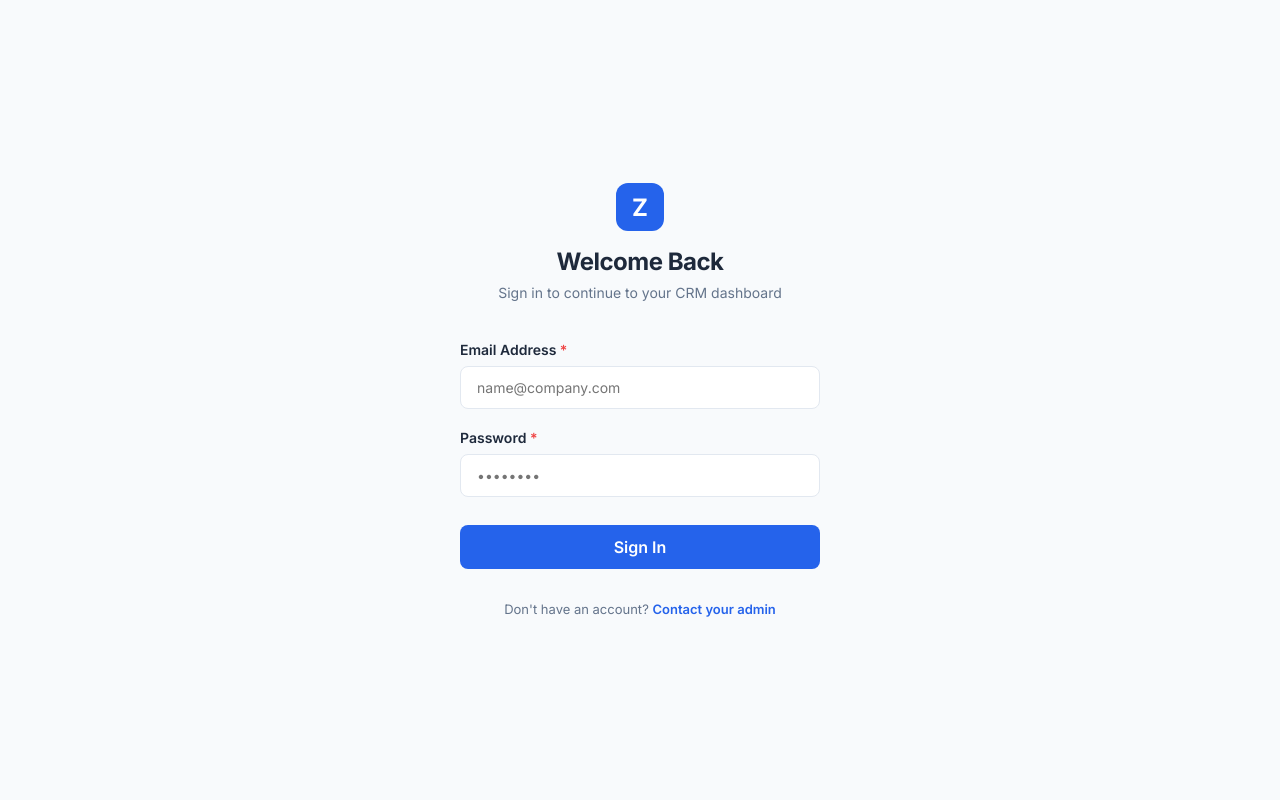
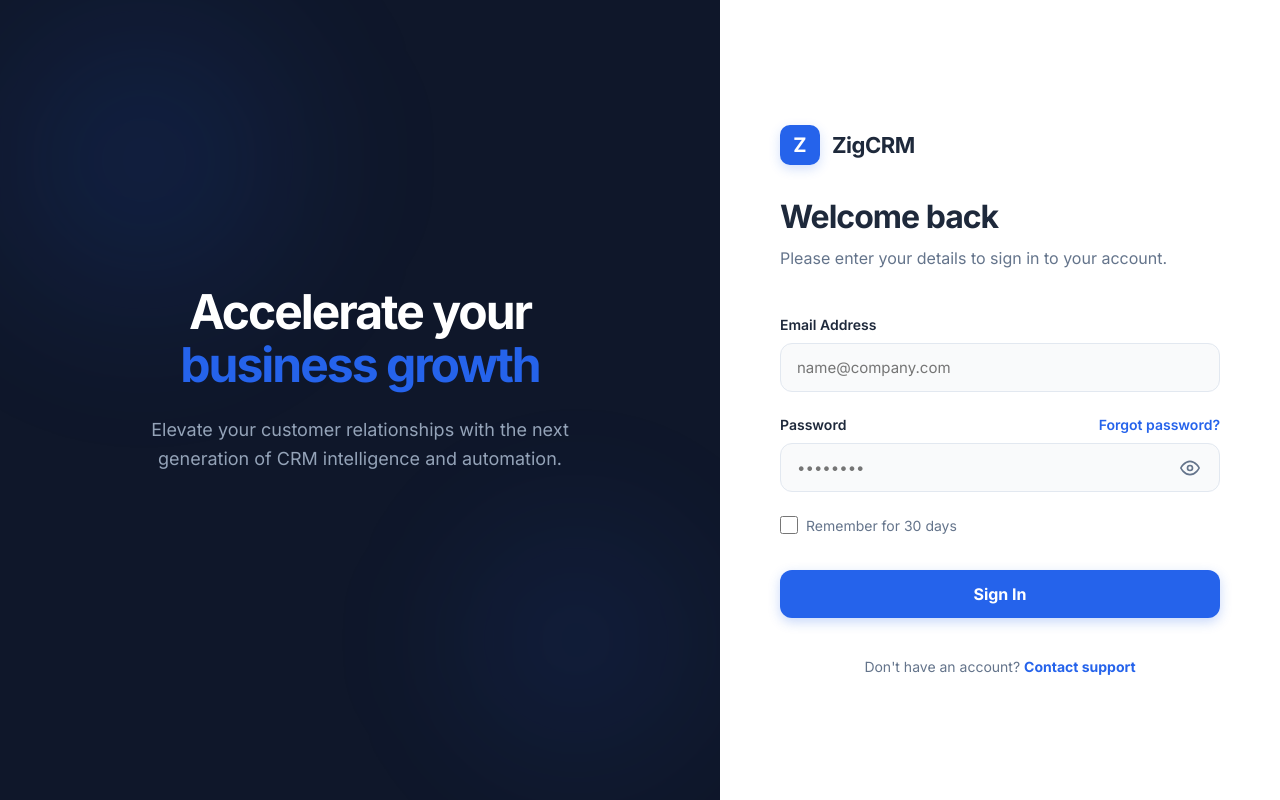
Before and after one commit to akhilmk-dev/zigcrm-admin, a React (Vite) app: page /login in a window 1280 px wide. Built offline with nearby package versions, Linux system fonts and the light colour scheme.

Commit message:
added eye button for password and changed the login page design

```diff
--- a/src/pages/Login.jsx
+++ b/src/pages/Login.jsx
@@ -5,6 +5,8 @@ import api from '../api/axiosConfig';
 
 export default function Login() {
   const [error, setError] = useState('');
+
+  const [showPassword, setShowPassword] = useState(false);
 
   const formik = useFormik({
     initialValues: {
@@ -39,54 +41,145 @@ export default function Login() {
       display: 'flex',
       minHeight: '100vh',
       width: '100vw',
+      backgroundColor: '#fff',
+      overflow: 'hidden',
+      fontFamily: "'Inter', sans-serif"
+    }}>
+      {/* Left Side: Branding/Visual (Desktop only) */}
+      <div
+        id="branding-side"
+        style={{
+          flex: '1.2',
+          backgroundColor: '#0f172a',
+          position: 'relative',
+          display: 'flex',
+          flexDirection: 'column',
           justifyContent: 'center',
           alignItems: 'center',
-      backgroundColor: 'var(--bg-main)',
-      padding: '24px'
+          padding: '60px',
+          overflow: 'hidden'
+        }}
+      >
+        {/* Abstract Background Decoration */}
+        <div style={{
+          position: 'absolute',
+          top: '-10%',
+          left: '-10%',
+          width: '60%',
+          height: '60%',
+          background: 'radial-gradient(circle, rgba(37, 99, 235, 0.15) 0%, rgba(15, 23, 42, 0) 70%)',
+          filter: 'blur(60px)'
+        }} />
+        <div style={{
+          position: 'absolute',
+          bottom: '-5%',
+          right: '-5%',
+          width: '50%',
+          height: '50%',
+          background: 'radial-gradient(circle, rgba(37, 99, 235, 0.1) 0%, rgba(15, 23, 42, 0) 70%)',
+          filter: 'blur(50px)'
+        }} />
+
+        <div style={{ position: 'relative', zIndex: 3, maxWidth: '480px', textAlign: 'center' }}>
+          <div style={{
+            fontSize: '48px',
+            fontWeight: '900',
+            color: '#fff',
+            marginBottom: '24px',
+            lineHeight: '1.1',
+            letterSpacing: '-2px'
+          }}>
+            Accelerate your <span style={{ color: 'var(--primary)' }}>business growth</span>
+          </div>
+          <p style={{ color: '#94a3b8', fontSize: '18px', lineHeight: '1.6', marginBottom: '40px' }}>
+            Elevate your customer relationships with the next generation of CRM intelligence and automation.
+          </p>
+        </div>
+      </div>
+
+      {/* Right Side: Login Form */}
+      <div
+        id="login-form-container"
+        style={{
+          flex: '1',
+          display: 'flex',
+          flexDirection: 'column',
+          justifyContent: 'center',
+          padding: '40px 60px',
+          maxWidth: '560px',
+          margin: '0 auto',
+          zIndex: 2
+        }}
+      >
+        <div style={{ marginBottom: '48px' }}>
+          <div style={{
+            display: 'flex',
+            alignItems: 'center',
+            gap: '12px',
+            marginBottom: '32px'
           }}>
             <div style={{
-        padding: '48px 40px',
-        width: '100%',
-        maxWidth: '440px',
-      }}>
-        <div style={{ textAlign: 'center', marginBottom: '40px' }}>
-          <div style={{
-            width: '48px',
-            height: '48px',
+              width: '40px',
+              height: '40px',
               backgroundColor: 'var(--primary)',
-            borderRadius: '12px',
-            margin: '0 auto 16px',
+              borderRadius: '10px',
               display: 'flex',
               alignItems: 'center',
               justifyContent: 'center',
               color: '#fff',
-            fontWeight: 'bold',
-            fontSize: '24px'
+              fontWeight: '800',
+              fontSize: '20px',
+              boxShadow: '0 4px 12px rgba(37, 99, 235, 0.2)'
             }}>Z</div>
-          <h2 style={{ fontSize: '24px', fontWeight: '800', color: 'var(--text-main)', letterSpacing: '-0.5px' }}>Welcome Back</h2>
-          <p style={{ color: 'var(--text-muted)', marginTop: '8px', fontSize: '14px' }}>Sign in to continue to your CRM dashboard</p>
+            <span style={{
+              fontSize: '22px',
+              fontWeight: '700',
+              color: 'var(--text-main)',
+              letterSpacing: '-0.5px'
+            }}>ZigCRM</span>
+          </div>
+
+          <h1 style={{
+            fontSize: '32px',
+            fontWeight: '800',
+            color: 'var(--text-main)',
+            marginBottom: '12px',
+            letterSpacing: '-1px'
+          }}>Welcome back</h1>
+          <p style={{ color: 'var(--text-muted)', fontSize: '16px' }}>
+            Please enter your details to sign in to your account.
+          </p>
         </div>
 
         {error && (
           <div style={{
-            backgroundColor: '#fef2f2',
-            color: 'var(--danger)',
-            padding: '12px 16px',
-            borderRadius: 'var(--radius)',
+            backgroundColor: '#fff1f2',
+            color: '#e11d48',
+            padding: '14px 16px',
+            borderRadius: '12px',
             fontSize: '14px',
-            marginBottom: '24px',
-            border: '1px solid #fee2e2',
+            marginBottom: '28px',
+            border: '1px solid #ffe4e6',
+            display: 'flex',
+            alignItems: 'center',
+            gap: '10px',
             fontWeight: '500'
           }}>
+            <svg width="18" height="18" viewBox="0 0 24 24" fill="none" stroke="currentColor" strokeWidth="2.5" strokeLinecap="round" strokeLinejoin="round"><circle cx="12" cy="12" r="10"/><line x1="12" y1="8" x2="12" y2="12"/><line x1="12" y1="16" x2="12.01" y2="16"/></svg>
             {error}
           </div>
         )}
 
-        <form onSubmit={formik.handleSubmit} style={{ display: 'flex', flexDirection: 'column', gap: '20px' }}>
+        <form onSubmit={formik.handleSubmit} style={{ display: 'flex', flexDirection: 'column', gap: '24px' }}>
           <div>
-            <label style={{ display: 'block', marginBottom: '8px', fontSize: '14px', fontWeight: '600', color: 'var(--text-main)' }}>
-                Email Address <span style={{ color: 'var(--danger)' }}>*</span>
-            </label>
+            <label style={{
+              display: 'block',
+              marginBottom: '10px',
+              fontSize: '14px',
+              fontWeight: '600',
+              color: 'var(--text-main)'
+            }}>Email Address</label>
+            <div style={{ position: 'relative' }}>
               <input
                 name="email"
                 type="email"
@@ -96,69 +189,175 @@ export default function Login() {
                 onBlur={formik.handleBlur}
                 style={{
                   width: '100%',
-                padding: '12px 16px',
-                borderRadius: 'var(--radius)',
-                border: `1px solid ${formik.touched.email && formik.errors.email ? 'var(--danger)' : 'var(--border)'}`,
-                backgroundColor: '#fff',
-                fontSize: '14px',
+                  padding: '14px 16px',
+                  borderRadius: '12px',
+                  border: `1.5px solid ${formik.touched.email && formik.errors.email ? 'var(--danger)' : 'var(--border)'}`,
+                  backgroundColor: '#f9fafb',
+                  fontSize: '15px',
                   outline: 'none',
-                transition: 'border-color 0.2s'
+                  transition: 'all 0.2s cubic-bezier(0.4, 0, 0.2, 1)',
+                  color: 'var(--text-main)'
+                }}
+                onFocus={(e) => {
+                  if (!(formik.touched.email && formik.errors.email)) {
+                    e.target.style.borderColor = 'var(--primary)';
+                    e.target.style.backgroundColor = '#fff';
+                    e.target.style.boxShadow = '0 0 0 4px rgba(37, 99, 235, 0.1)';
+                  }
+                }}
+                onBlur={(e) => {
+                  formik.handleBlur(e);
+                  if (!(formik.touched.email && formik.errors.email)) {
+                    e.target.style.borderColor = 'var(--border)';
+                    e.target.style.backgroundColor = '#f9fafb';
+                    e.target.style.boxShadow = 'none';
+                  }
                 }}
               />
+            </div>
             {formik.touched.email && formik.errors.email && (
-                <div style={{ color: 'var(--danger)', fontSize: '12px', marginTop: '4px' }}>{formik.errors.email}</div>
+                <div style={{ color: 'var(--danger)', fontSize: '12px', marginTop: '6px', fontWeight: '500' }}>{formik.errors.email}</div>
             )}
           </div>
+
           <div>
-            <label style={{ display: 'block', marginBottom: '8px', fontSize: '14px', fontWeight: '600', color: 'var(--text-main)' }}>
-                Password <span style={{ color: 'var(--danger)' }}>*</span>
-            </label>
+            <div style={{ display: 'flex', justifyContent: 'space-between', marginBottom: '10px' }}>
+              <label style={{ fontSize: '14px', fontWeight: '600', color: 'var(--text-main)' }}>Password</label>
+              <a href="#" style={{ fontSize: '14px', fontWeight: '600', color: 'var(--primary)', textDecoration: 'none' }}>Forgot password?</a>
+            </div>
+            <div style={{ position: 'relative' }}>
               <input
                 name="password"
-              type="password"
+                type={showPassword ? 'text' : 'password'}
                 placeholder="••••••••"
                 value={formik.values.password}
                 onChange={formik.handleChange}
                 onBlur={formik.handleBlur}
                 style={{
                   width: '100%',
-                padding: '12px 16px',
-                borderRadius: 'var(--radius)',
-                border: `1px solid ${formik.touched.password && formik.errors.password ? 'var(--danger)' : 'var(--border)'}`,
-                backgroundColor: '#fff',
-                fontSize: '14px',
+                  padding: '14px 16px',
+                  paddingRight: '48px',
+                  borderRadius: '12px',
+                  border: `1.5px solid ${formik.touched.password && formik.errors.password ? 'var(--danger)' : 'var(--border)'}`,
+                  backgroundColor: '#f9fafb',
+                  fontSize: '15px',
                   outline: 'none',
-                transition: 'border-color 0.2s'
+                  transition: 'all 0.2s cubic-bezier(0.4, 0, 0.2, 1)',
+                  color: 'var(--text-main)'
+                }}
+                onFocus={(e) => {
+                  if (!(formik.touched.password && formik.errors.password)) {
+                    e.target.style.borderColor = 'var(--primary)';
+                    e.target.style.backgroundColor = '#fff';
+                    e.target.style.boxShadow = '0 0 0 4px rgba(37, 99, 235, 0.1)';
+                  }
+                }}
+                onBlur={(e) => {
+                  formik.handleBlur(e);
+                  if (!(formik.touched.password && formik.errors.password)) {
+                    e.target.style.borderColor = 'var(--border)';
+                    e.target.style.backgroundColor = '#f9fafb';
+                    e.target.style.boxShadow = 'none';
+                  }
                 }}
               />
+              <button
+                type="button"
+                onClick={() => setShowPassword(!showPassword)}
+                style={{
+                  position: 'absolute',
+                  right: '12px',
+                  top: '50%',
+                  transform: 'translateY(-50%)',
+                  background: 'none',
+                  border: 'none',
+                  padding: '8px',
+                  cursor: 'pointer',
+                  color: 'var(--text-muted)',
+                  display: 'flex',
+                  alignItems: 'center',
+                  justifyContent: 'center',
+                  borderRadius: '8px',
+                  transition: 'background-color 0.2s'
+                }}
+                onMouseOver={(e) => e.currentTarget.style.backgroundColor = '#f1f5f9'}
+                onMouseOut={(e) => e.currentTarget.style.backgroundColor = 'transparent'}
+              >
+                {showPassword ? (
+                  <svg width="20" height="20" viewBox="0 0 24 24" fill="none" stroke="currentColor" strokeWidth="2" strokeLinecap="round" strokeLinejoin="round"><path d="M17.94 17.94A10.07 10.07 0 0 1 12 20c-7 0-11-8-11-8a18.45 18.45 0 0 1 5.06-5.94M9.9 4.24A9.12 9.12 0 0 1 12 4c7 0 11 8 11 8a18.5 18.5 0 0 1-2.16 3.19m-6.72-1.07a3 3 0 1 1-4.24-4.24"></path><line x1="1" y1="1" x2="23" y2="23"></line></svg>
+                ) : (
+                  <svg width="20" height="20" viewBox="0 0 24 24" fill="none" stroke="currentColor" strokeWidth="2" strokeLinecap="round" strokeLinejoin="round"><path d="M1 12s4-8 11-8 11 8 11 8-4 8-11 8-11-8-11-8z"></path><circle cx="12" cy="12" r="3"></circle></svg>
+                )}
+              </button>
+            </div>
             {formik.touched.password && formik.errors.password && (
-                <div style={{ color: 'var(--danger)', fontSize: '12px', marginTop: '4px' }}>{formik.errors.password}</div>
+                <div style={{ color: 'var(--danger)', fontSize: '12px', marginTop: '6px', fontWeight: '500' }}>{formik.errors.password}</div>
             )}
           </div>
+
+          <div style={{ display: 'flex', alignItems: 'center', gap: '8px' }}>
+            <input
+              type="checkbox"
+              id="remember"
+              style={{
+                width: '18px',
+                height: '18px',
+                borderRadius: '4px',
+                accentColor: 'var(--primary)',
+                cursor: 'pointer'
+              }}
+            />
+            <label htmlFor="remember" style={{ fontSize: '14px', color: 'var(--text-muted)', cursor: 'pointer', userSelect: 'none' }}>
+              Remember for 30 days
+            </label>
+          </div>
+
           <button
             type="submit"
             disabled={formik.isSubmitting}
             style={{
-              marginTop: '8px',
+              marginTop: '12px',
               width: '100%',
-              padding: '12px',
-              borderRadius: 'var(--radius)',
+              padding: '14px',
+              borderRadius: '12px',
               backgroundColor: 'var(--primary)',
               color: '#fff',
               border: 'none',
               cursor: formik.isSubmitting ? 'not-allowed' : 'pointer',
-              fontWeight: '600',
+              fontWeight: '700',
               fontSize: '16px',
-              opacity: formik.isSubmitting ? 0.7 : 1
-            }}>
-            {formik.isSubmitting ? 'Signing in...' : 'Sign In'}
+              opacity: formik.isSubmitting ? 0.7 : 1,
+              transition: 'all 0.2s',
+              boxShadow: '0 4px 12px rgba(37, 99, 235, 0.25)'
+            }}
+            onMouseOver={(e) => !formik.isSubmitting && (e.target.style.backgroundColor = 'var(--primary-hover)')}
+            onMouseOut={(e) => !formik.isSubmitting && (e.target.style.backgroundColor = 'var(--primary)')}
+          >
+            {formik.isSubmitting ? (
+              <div style={{ display: 'flex', alignItems: 'center', justifyContent: 'center', gap: '8px' }}>
+                <svg className="animate-spin" width="18" height="18" viewBox="0 0 24 24" fill="none" stroke="currentColor" strokeWidth="3" strokeLinecap="round" strokeLinejoin="round" style={{ animation: 'spin 1s linear infinite' }}><path d="M21 12a9 9 0 1 1-6.219-8.56"/></svg>
+                Signing in...
+              </div>
+            ) : 'Sign In'}
           </button>
         </form>
 
-        <p style={{ textAlign: 'center', marginTop: '32px', fontSize: '13px', color: 'var(--text-muted)' }}>
-          Don't have an account? <span style={{ color: 'var(--primary)', fontWeight: '600', cursor: 'pointer' }}>Contact your admin</span>
+        <p style={{ textAlign: 'center', marginTop: '40px', fontSize: '14px', color: 'var(--text-muted)' }}>
+          Don't have an account? <span style={{ color: 'var(--primary)', fontWeight: '700', cursor: 'pointer' }}>Contact support</span>
         </p>
       </div>
+
+      {/* Global style for animations */}
+      <style>{`
+        @keyframes spin {
+          from { transform: rotate(0deg); }
+          to { transform: rotate(360deg); }
+        }
+        @media (max-width: 1024px) {
+          #branding-side { display: none !important; }
+          #login-form-container { max-width: 100% !important; padding: 40px 24px !important; }
+        }
+      `}</style>
     </div>
   );
 }
```
Lines whose indentation alone changed are shown as unchanged.
